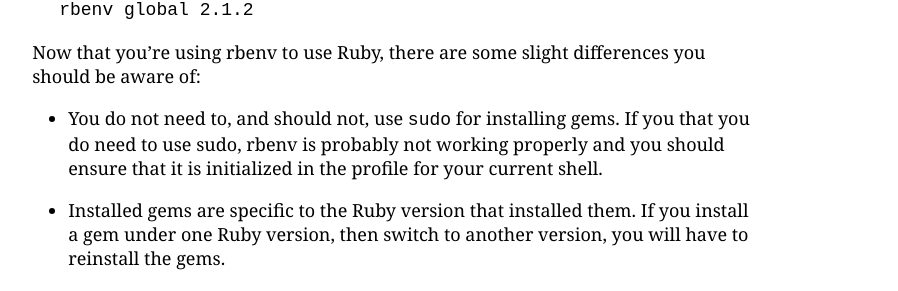
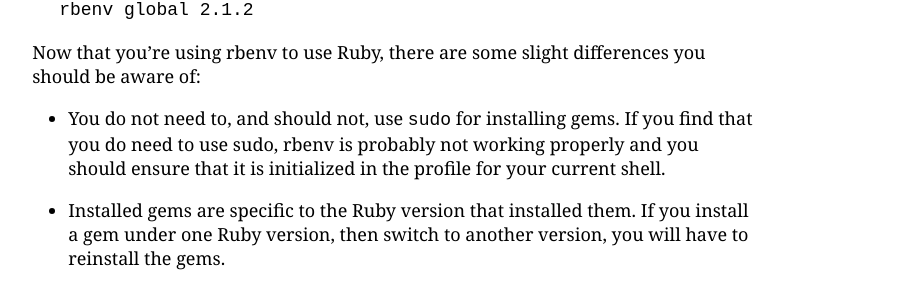
Before and after one commit to hyl/penman.github.io, a Jekyll site: the page built from _posts/2014-05-18-ruby-osx.md, in a window 1280 px wide. Shown: the part 1388-1679 px from the top of the page, without its empty margins (246-1144 px from the left). Built offline with Jekyll 4.4.1, drawn with Linux system fonts in a browser that asks for light colours; Markdown is read by kramdown in place of the engine named in the settings; comment, search, counter and statistics services are not loaded.

Commit message:
Missing 'find' on line 44.

```diff
--- a/_posts/2014-05-18-ruby-osx.md
+++ b/_posts/2014-05-18-ruby-osx.md
@@ -41,6 +41,6 @@
 
 Now that you’re using rbenv to use Ruby, there are some slight differences you should be aware of:
 
-* You do not need to, and should not, use `sudo` for installing gems. If you that you do need to use sudo, rbenv is probably not working properly and you should ensure that it is initialized in the profile for your current shell.
+* You do not need to, and should not, use `sudo` for installing gems. If you find that you do need to use sudo, rbenv is probably not working properly and you should ensure that it is initialized in the profile for your current shell.
 * Installed gems are specific to the Ruby version that installed them. If you install a gem under one Ruby version, then switch to another version, you will have to reinstall the gems.
 * If you install a gem that provides a command-line utility, you may have to run `rbenv rehash` before it is available for use.
```
